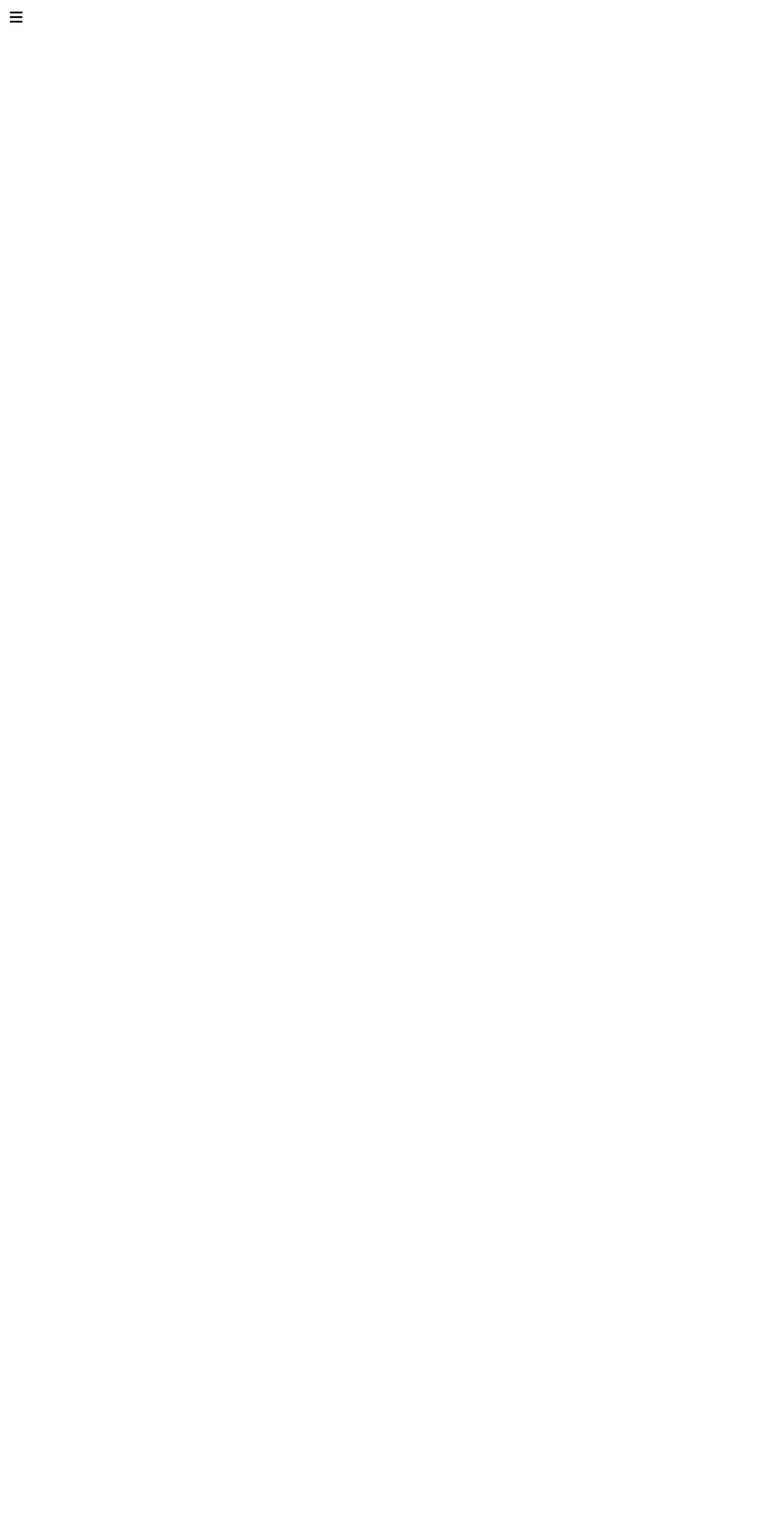
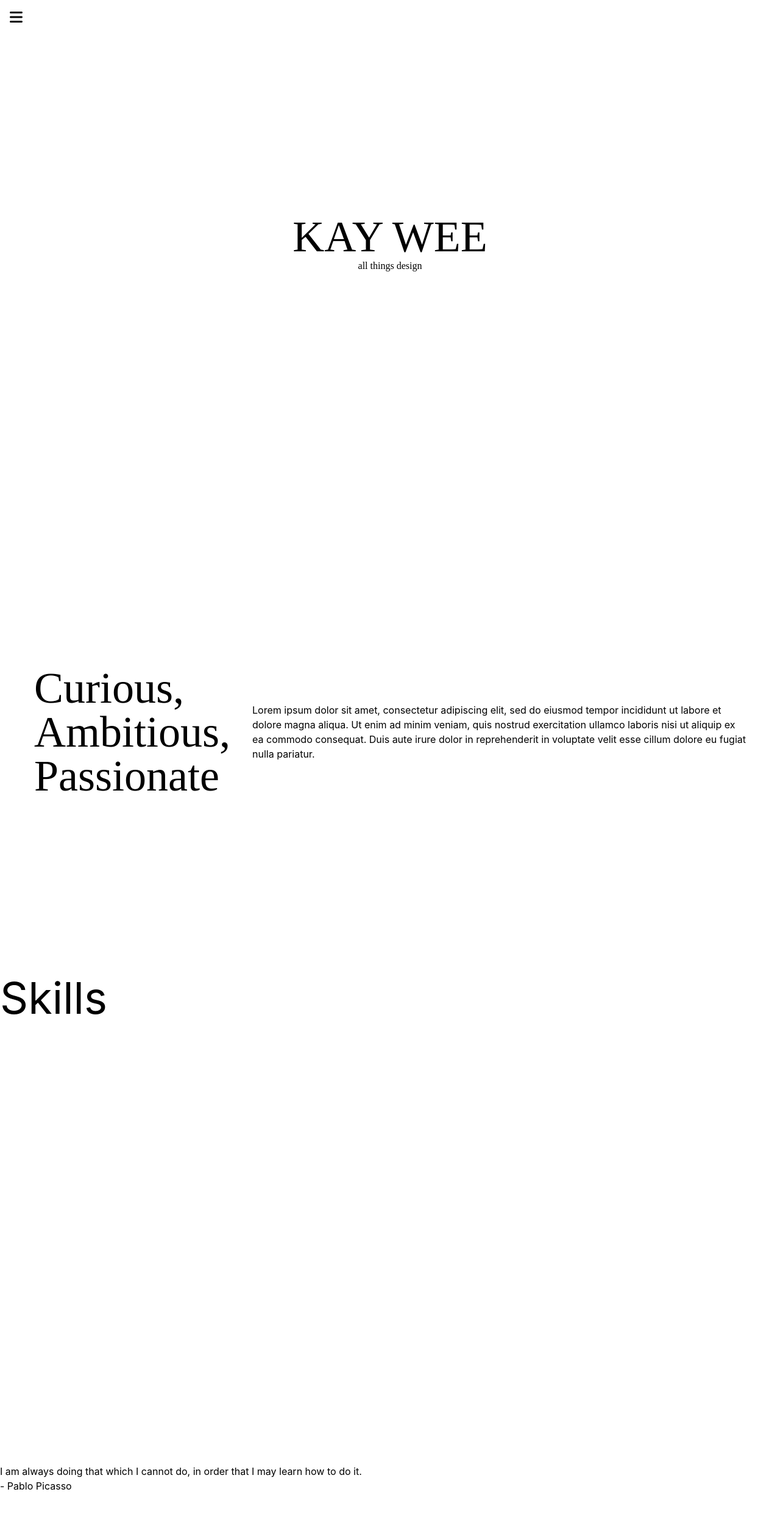
Before and after one commit to kayweeee/kayweeee.github.io, a React (Create React App) app: page / in a window 1280 px wide. Shown: the top 2482 px of the page at 61% size. Before the commit the page ends 800 px from the top, so only its background shows below. Built offline with nearby package versions, Linux system fonts and the light colour scheme.

Commit message:
home page layout

```diff
--- a/src/App.jsx
+++ b/src/App.jsx
@@ -1,13 +1,36 @@
-import { useState } from "react";
 import NavBar from "./Components/NavBar";
 
 function App () {
-const [showNav, setShowNav] = useState(false);
 
   return (
-    <div>
+    <>
       <NavBar/>
-    </div>
+      <div className="flex flex-col justify-center items-center h-screen font-display">
+        <p className="text-7xl">KAY WEE</p>
+        <p>all things design</p>
+      </div>
+
+      <div className="h-screen flex justify-center items-center gap-9 px-14">
+        <div className="text-7xl font-display">
+          <p>Curious, Ambitious, Passionate</p>
+        </div>
+        <div>
+        <p>Lorem ipsum dolor sit amet, consectetur adipiscing elit, sed do eiusmod tempor incididunt ut labore et dolore magna aliqua. Ut enim ad minim veniam, quis nostrud exercitation ullamco laboris nisi ut aliquip ex ea commodo consequat. Duis aute irure dolor in reprehenderit in voluptate velit esse cillum dolore eu fugiat nulla pariatur.</p>
+        </div>
+      </div>
+
+      <div className="h-screen">
+        <p className="text-7xl">Skills</p>
+        <div className="grid grid-cols-5">
+
+        </div>
+      </div>
+
+      <div className="h-screen">
+        <p>I am always doing that which I cannot do, in order that I may learn how to do it.</p>
+        <p>- Pablo Picasso</p>
+      </div>
+    </>
   )
 };
 
--- a/src/Components/NavBar.jsx
+++ b/src/Components/NavBar.jsx
@@ -10,7 +10,7 @@ function NavBar () {
     return (
         <div>
             <button
-            className="z-40 relative"
+            className="z-40 absolute"
             onClick={()=> setToggle(!toggle)}
             >
                 <FontAwesomeIcon icon={faBars} className="p-4" size="xl"/>
```
Also changed, not shown: src/images/css-logo.png (added), src/images/html.png (added).
